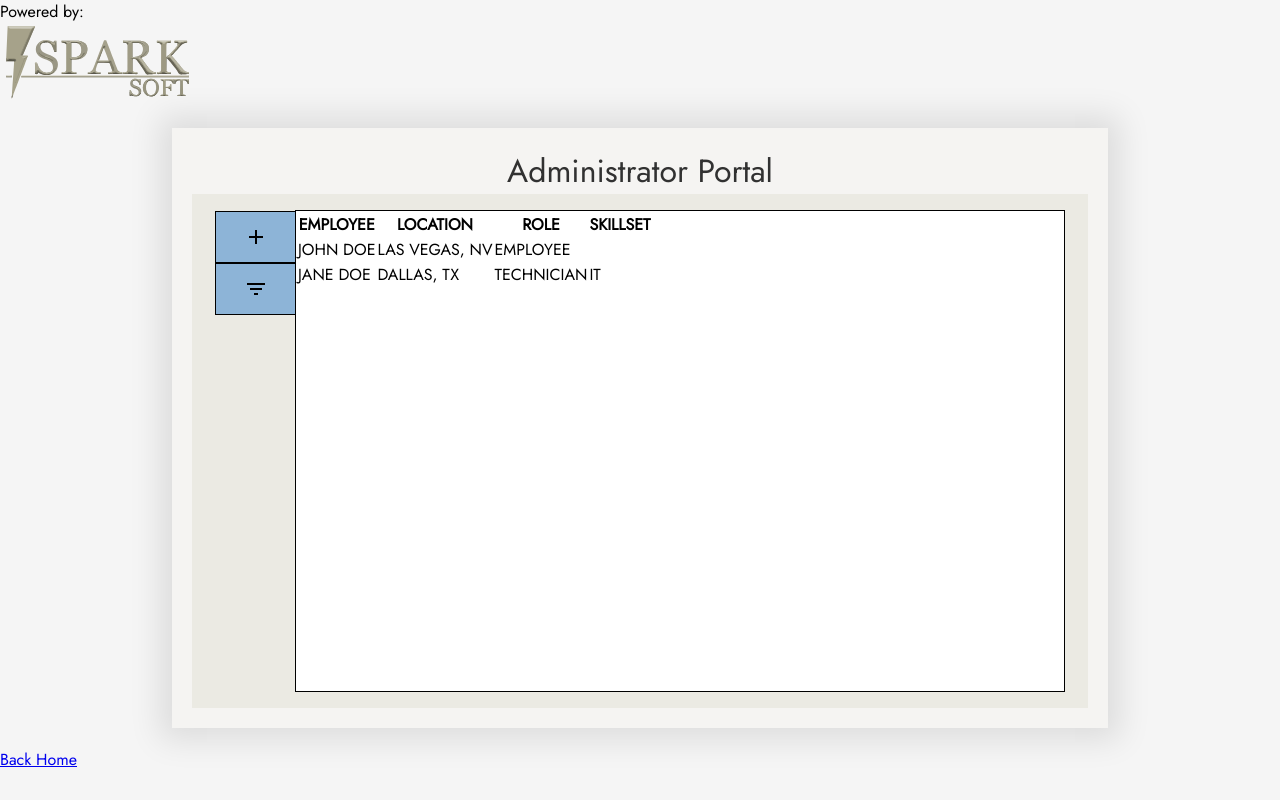
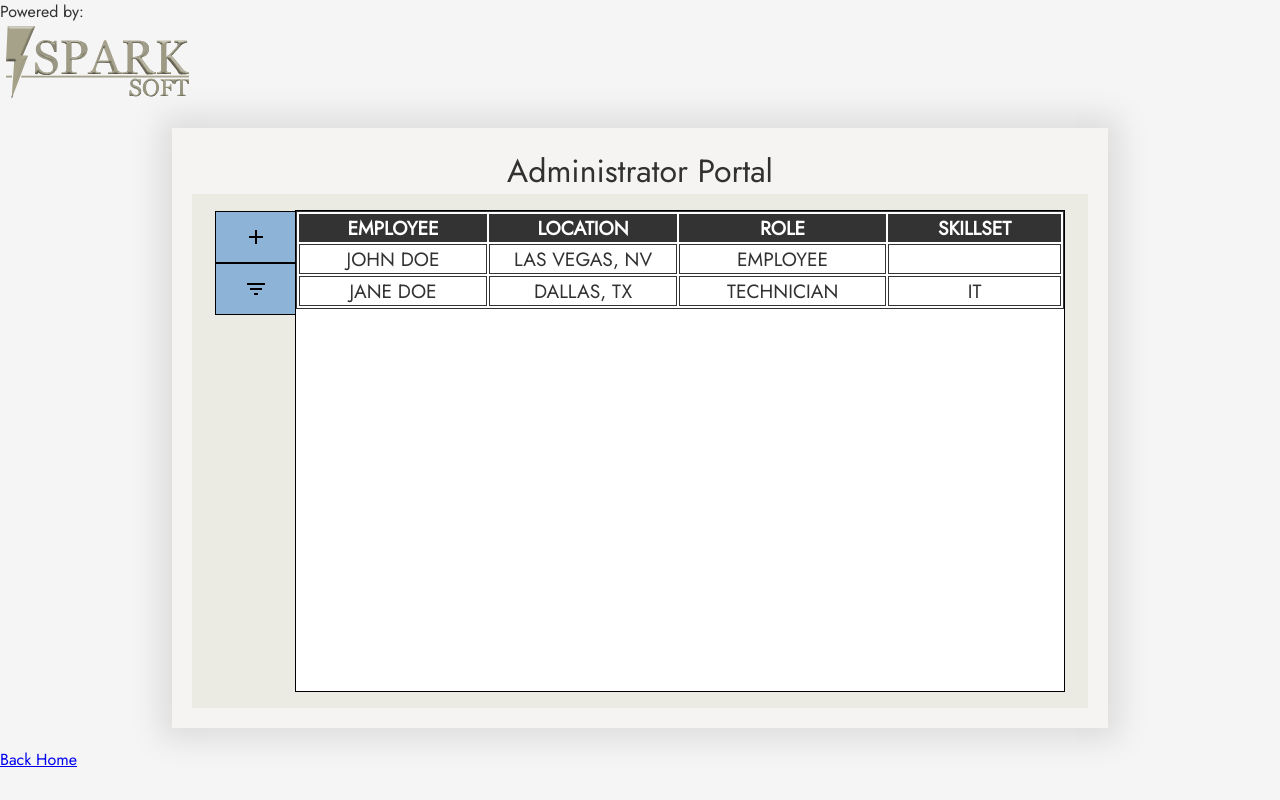
Before and after one commit to SparkinSoftware/TRUBL, a React (Vite) app: page /administrator in a window 1280 px wide. Built offline with nearby package versions, Linux system fonts and the light colour scheme; no server answers.

Commit message:
employee table added

```diff
--- a/src/components/Administrator/administrator.css
+++ b/src/components/Administrator/administrator.css
@@ -3,6 +3,7 @@ html, body{
     width: 100%;
     background-color: #F5f5f5;
     font-family: 'Jost', sans-serif;
+    color: #313131;
 }
 
 .administrator-container {
@@ -99,3 +100,17 @@ html, body{
     max-width: 100%;
     height: auto;
 }
+
+table,
+td {
+    width: 60vw;
+    border: 1px solid #333;
+    font-size: 1.2rem;
+    text-align: center;
+}
+
+thead,
+tfoot {
+    background-color: #333;
+    color: #fff;
+}
```
